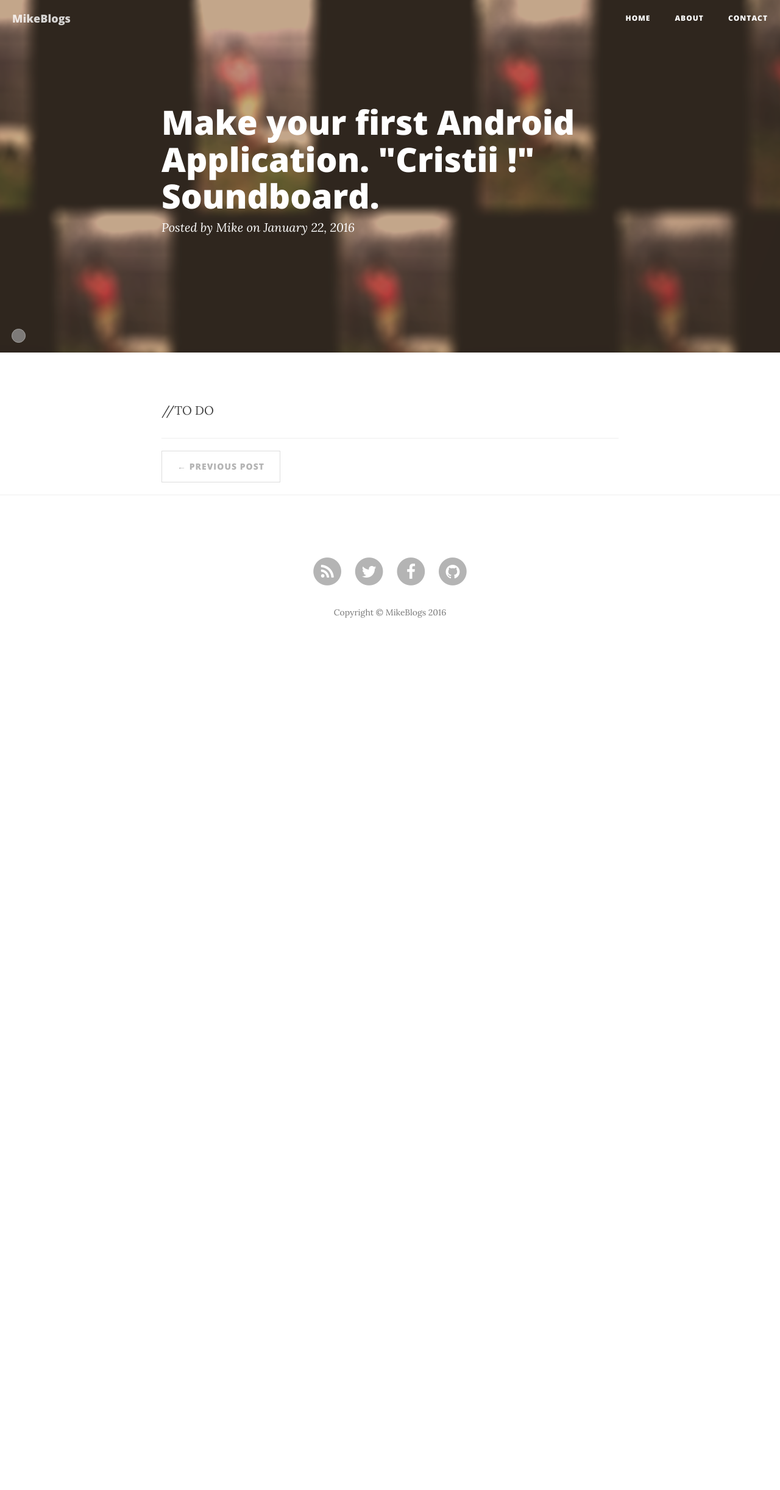
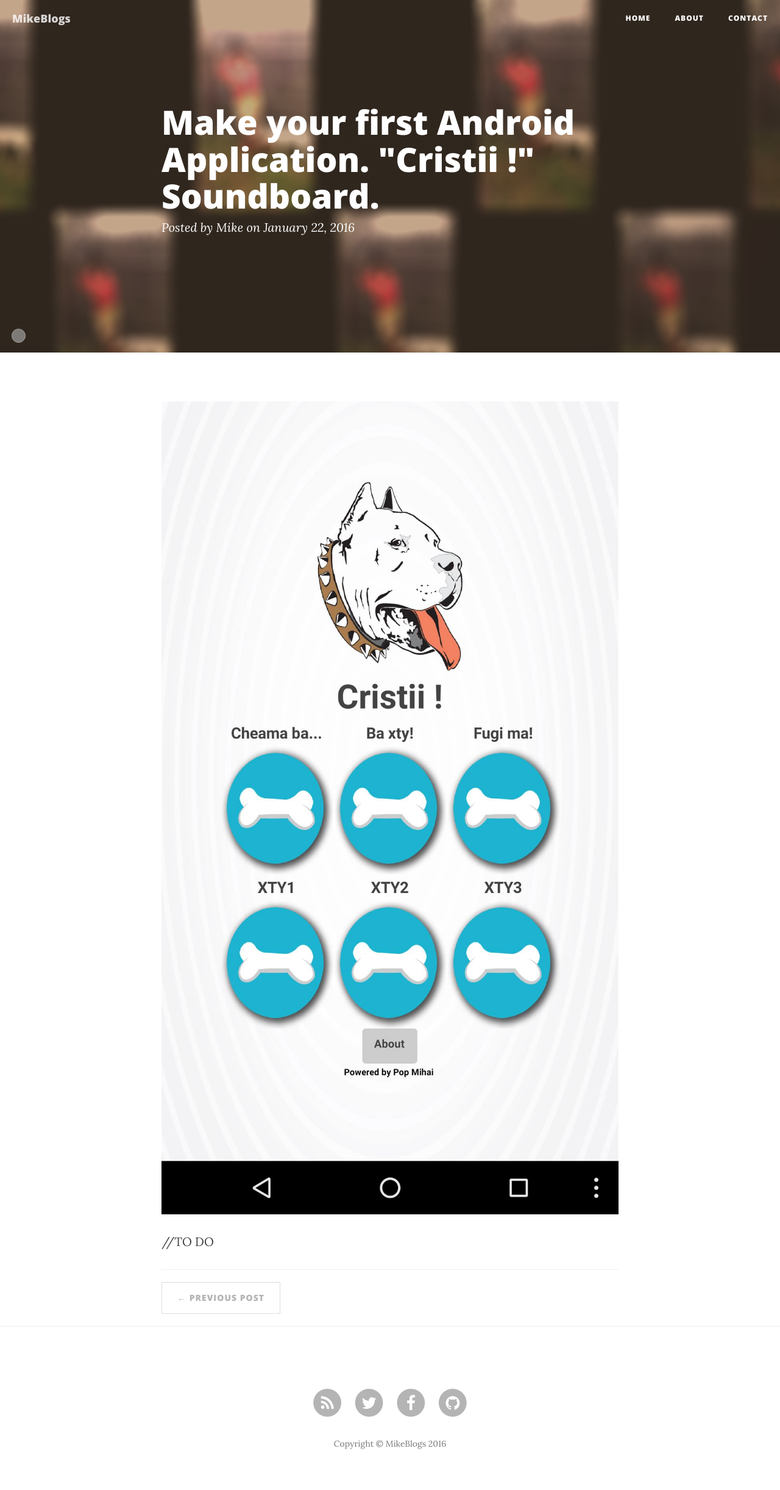
Before and after one commit to MikeBlogs/mikeblogs.github.com, a Jekyll site: the page built from _posts/2016-01-22-Cristi.markdown, in a window 1280 px wide. Shown: the whole page at 61% size. Built offline with Jekyll 4.4.1, drawn with Linux system fonts in a browser that asks for light colours; nearby versions of some CDN libraries; comment, search, counter and statistics services are not loaded; before the commit the page ends 1080 px from its top, so only the background shows below that; grey boxes are pictures that could not be loaded.

Commit message:
cristi pic

```diff
--- a/_posts/2016-01-22-Cristi.markdown
+++ b/_posts/2016-01-22-Cristi.markdown
@@ -6,4 +6,7 @@ author: Mike
 "header-img": "img/crsti-bg.png"
 ---
 
+<a href="{{ site.baseurl }}/img/fritz.png">
+    <img src="{{ site.baseurl }}/img/cristi.jpg" alt="Cristi">
+</a>
 <p>//TO DO</p>
```
Also changed, not shown: img/cristi.jpg (added).
